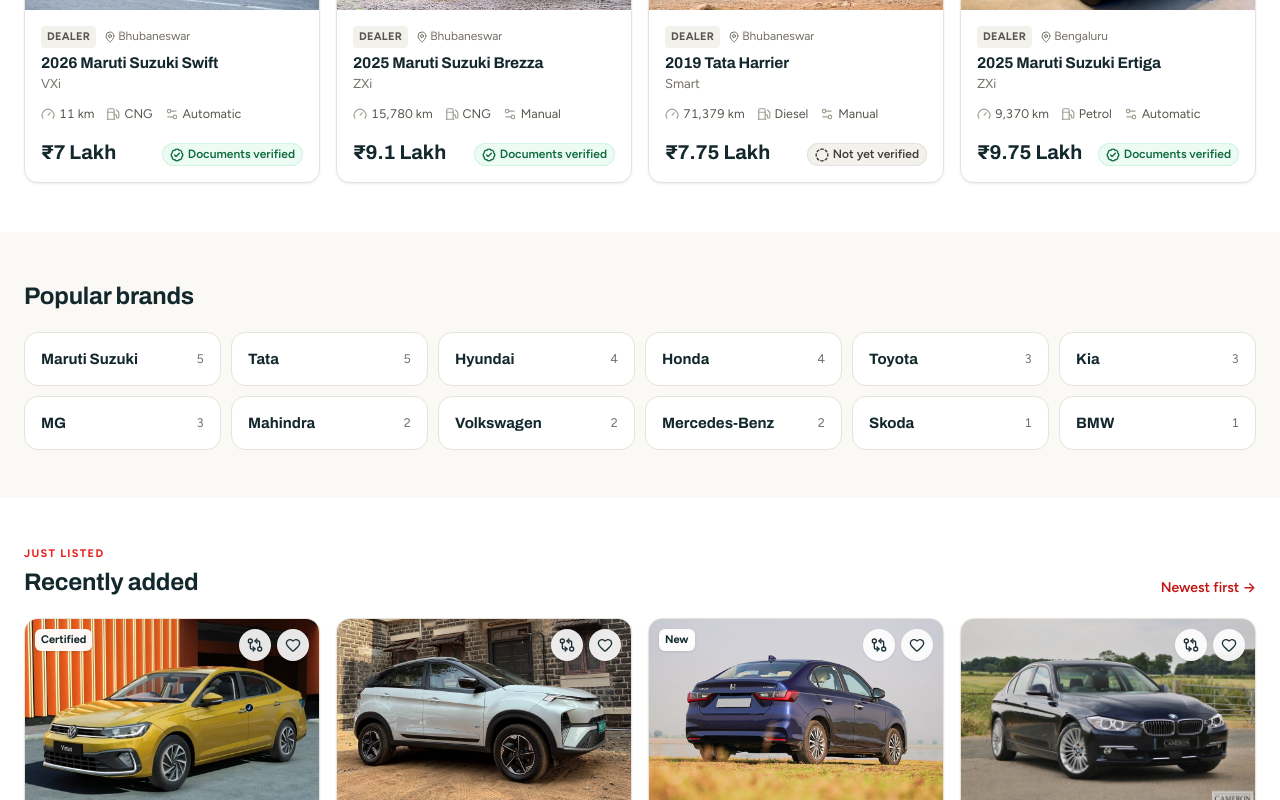
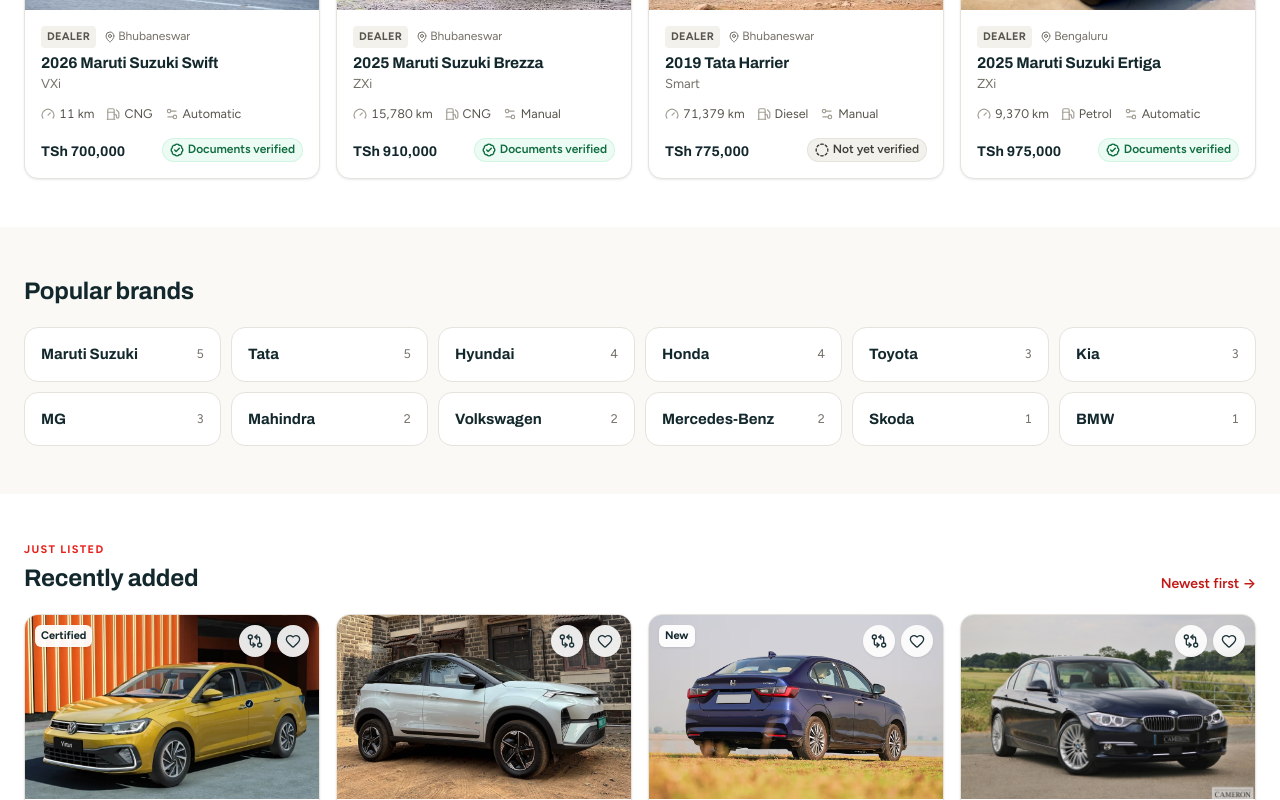
Before and after one commit to pitambar77/drivana, a React (Vite) app: page / in a window 1280 px wide. Shown: the part 1400-2200 px from the top of the page. Built offline with nearby package versions, Linux system fonts and the light colour scheme.

Commit message:
5th commit

```diff
--- a/src/components/vehicle/VehicleCard.jsx
+++ b/src/components/vehicle/VehicleCard.jsx
@@ -15,6 +15,13 @@
   const map = { dealer: 'Dealer', seller: 'Owner', agent: 'Agent' };
   return <span className="rounded bg-mist-100 px-1.5 py-0.5 text-[11px] font-bold uppercase tracking-wide text-mist-600">{map[role] || role}</span>;
 }
+
+const formatTZS = (price) =>
+  new Intl.NumberFormat('en-TZ', {
+    style: 'currency',
+    currency: 'TZS',
+    maximumFractionDigits: 0,
+  }).format(price);
 
 export function VehicleCard({ vehicle: v, layout = 'grid', onRemove, actions }) {
   const { state, toggleSaved, toggleCompare } = useStore();
@@ -85,8 +92,8 @@
           </li>
         </ul>
         <div className="mt-auto flex flex-wrap items-end justify-between gap-x-2 gap-y-1.5 pt-1">
-          <p className="whitespace-nowrap font-display text-xl font-bold text-ink-900 num" style={{ fontStretch: '110%' }}>
-            {lakh(v.price)}
+          <p className="whitespace-nowrap font-display text-sm font-bold text-ink-900 num" style={{ fontStretch: '110%' }}>
+            {formatTZS(v.price)}
           </p>
           <VerificationBadge status={v.verification} size="sm" />
         </div>
```
